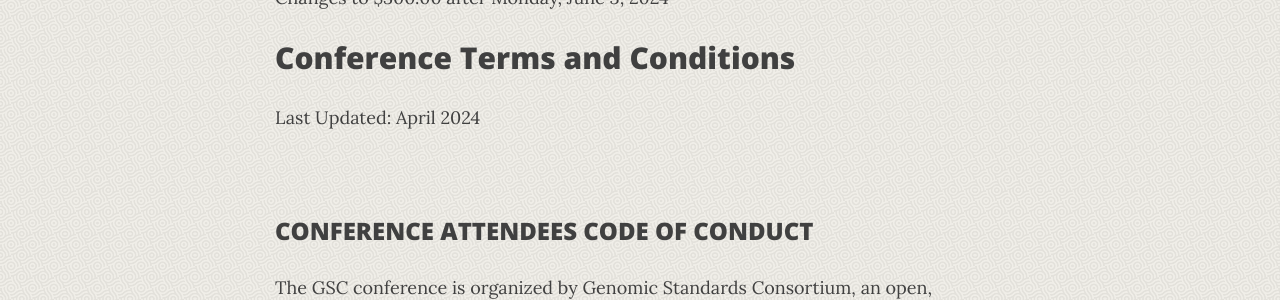
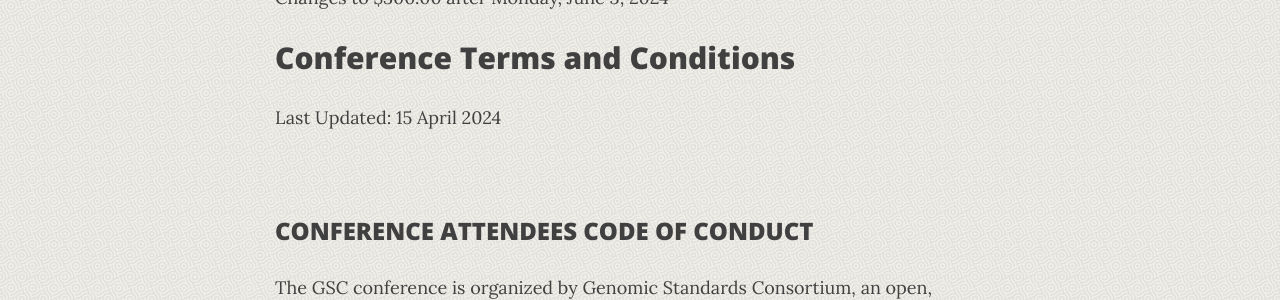
Before and after one commit to GenomicsStandardsConsortium/GSC24-Tucson, a Jekyll site: the page built from pages/registration.md, in a window 1280 px wide and 900 px high, scrolled down 934 px. Shown: the part 154-454 px from the top of the window. Built offline with Jekyll 4.4.1, drawn with Linux system fonts in a browser that asks for light colours; nearby versions of some CDN libraries; comment, search, counter and statistics services are not loaded.

Commit message:
Update registration.md
added last updated date

```diff
--- a/pages/registration.md
+++ b/pages/registration.md
@@ -22,7 +22,7 @@ Changes to $300.00 after Monday, June 3, 2024
 
 
 ## Conference Terms and Conditions
-<p>Last Updated: April 2024</p>
+<p>Last Updated: 15 April 2024</p>
 <br>
 ### CONFERENCE ATTENDEES CODE OF CONDUCT
 
```
